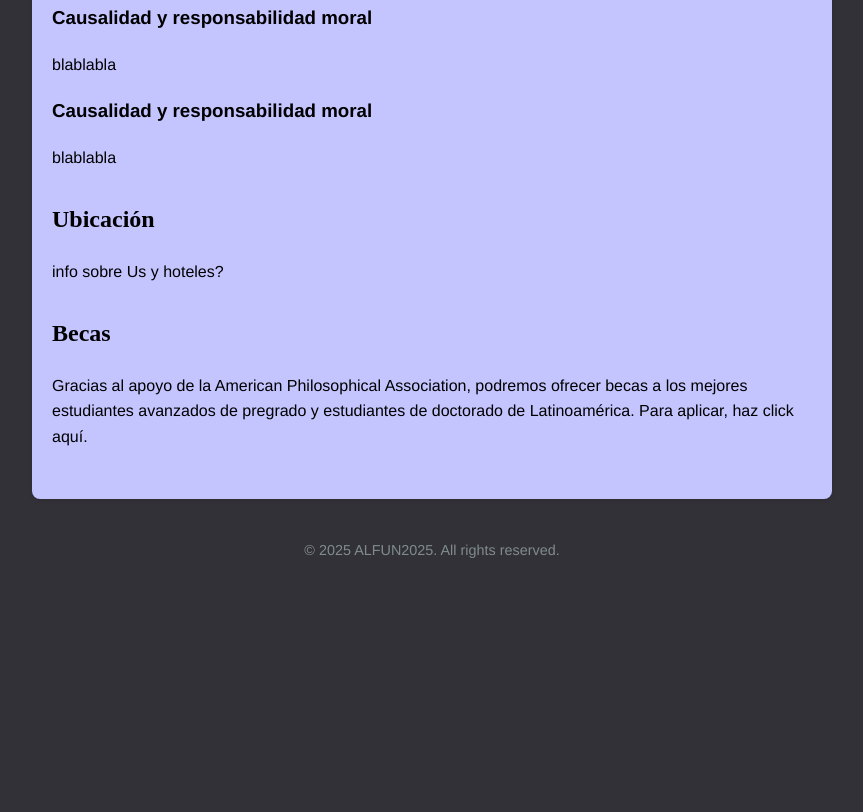
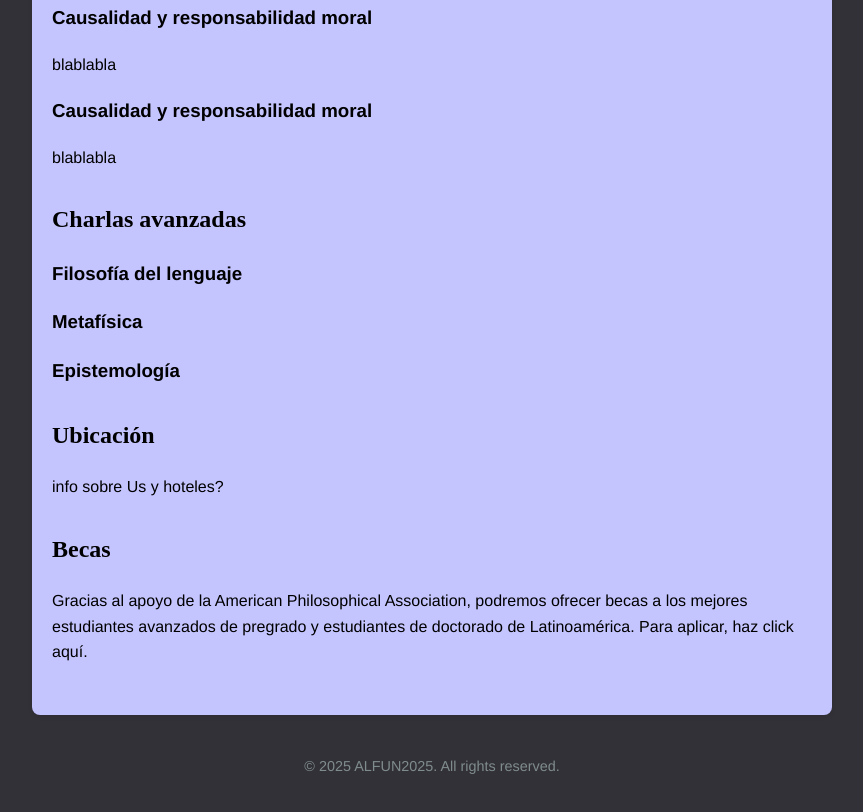
Before and after one commit to alfun2025/alfun2025.github.io, a plain HTML site: page index.html in a window 1280 px wide. Shown: the part 1316-2128 px from the top of the page, without its empty margins (208-1071 px from the left). Before the commit the page ends 1913 px from the top, so only its background shows below. Drawn offline with Linux system fonts and the light colour scheme; a web font is replaced by a local one.

Commit message:
new stuff2

```diff
--- a/index.html
+++ b/index.html
@@ -119,6 +119,17 @@
             </article>
         </section>
 
+        <section id="charlas">
+            <h2>Charlas avanzadas</h2>
+            <article>
+                <h3>Filosofía del lenguaje</h3>
+                <h3>Metafísica</h3>
+                <h3>Epistemología</h3>
+            </article>
+
+        </section>
+
+
         <section id="lugar">
             <h2>Ubicación</h2>
             <p> info sobre Us y hoteles?</p>
```
